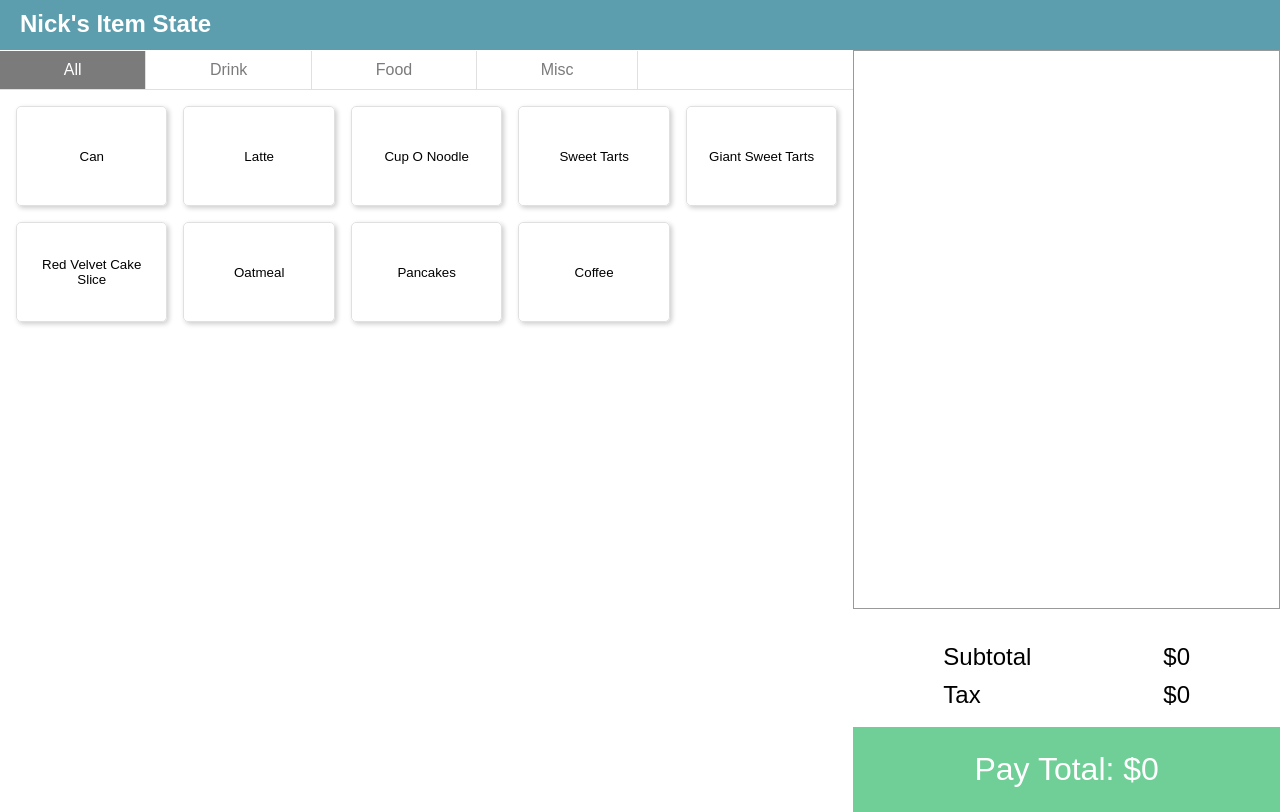
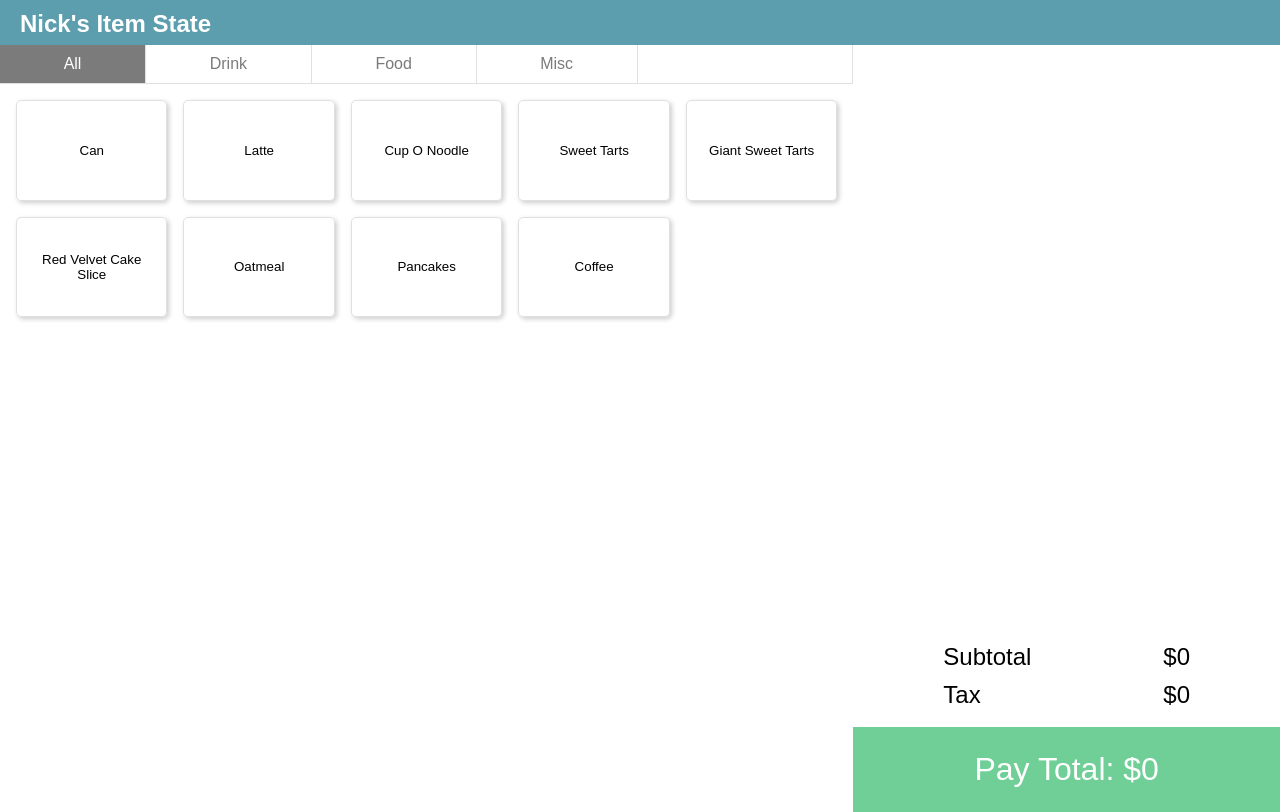
Before and after one commit to krames12/state-practice-in-react, a React (Create React App) app: page / in a window 1280 px wide. Built offline with nearby package versions, Linux system fonts and the light colour scheme.

Commit message:
changed height of category row, removed checkout border

```diff
--- a/src/App.css
+++ b/src/App.css
@@ -13,7 +13,7 @@
   height: 100vh;
   display: grid;
   grid-template-columns: repeat(3, 1fr);
-  grid-template-rows: 50px 40px repeat(4, 1fr);
+  grid-template-rows: 45px 39px repeat(4, 1fr);
   grid-template-areas:
     "header header header"
     "categories categories checkout"
@@ -37,6 +37,7 @@ header h2 {
 .category-container {
   grid-area: categories;
   border-bottom: 1px solid var(--light-grey);
+  border-right: 1px solid var(--light-grey);
   display: grid;
   grid-template-rows: auto;
   grid-template-columns: repeat(6, auto);
--- a/src/Checkout.js
+++ b/src/Checkout.js
@@ -20,6 +20,5 @@ class Checkout extends Component {
 export default Checkout;
 
 const CheckoutContainer = styled.div`
-    border: 1px solid #999;
     overflow-y: scroll;
 `
```
